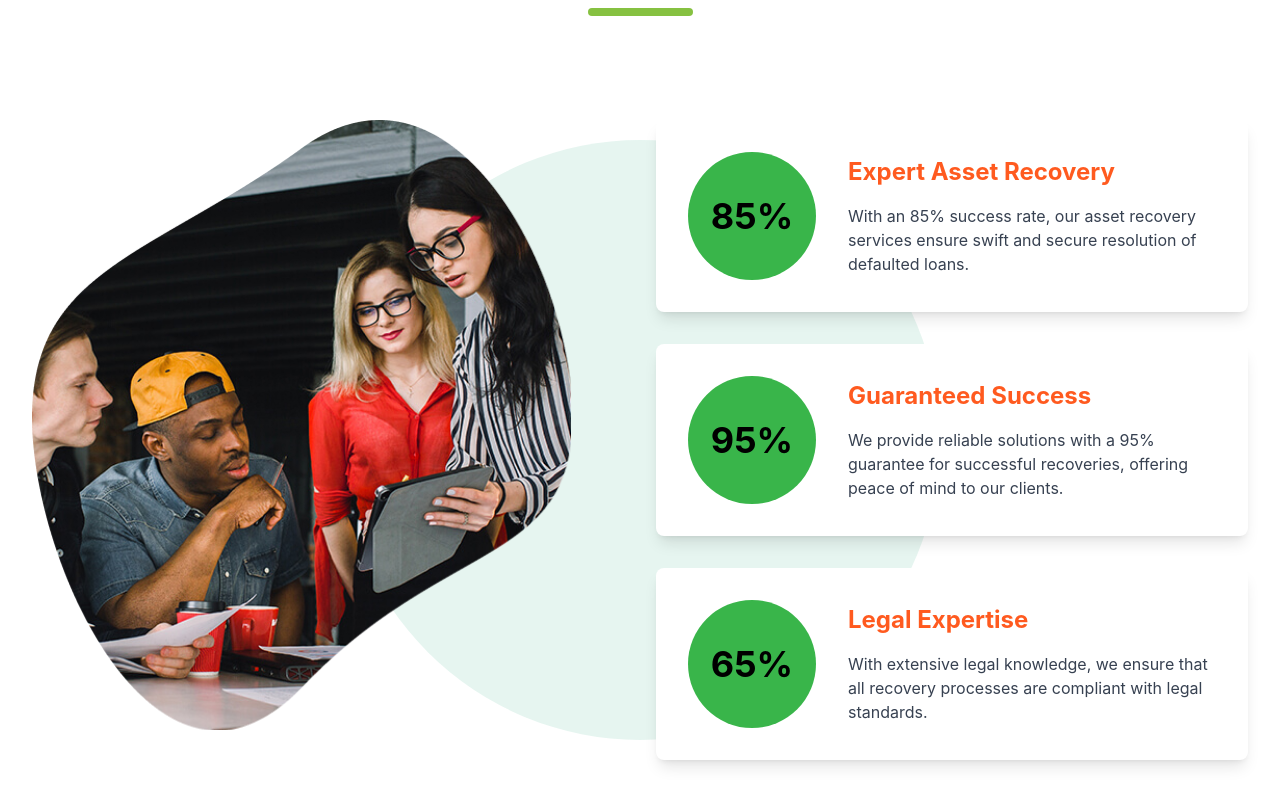
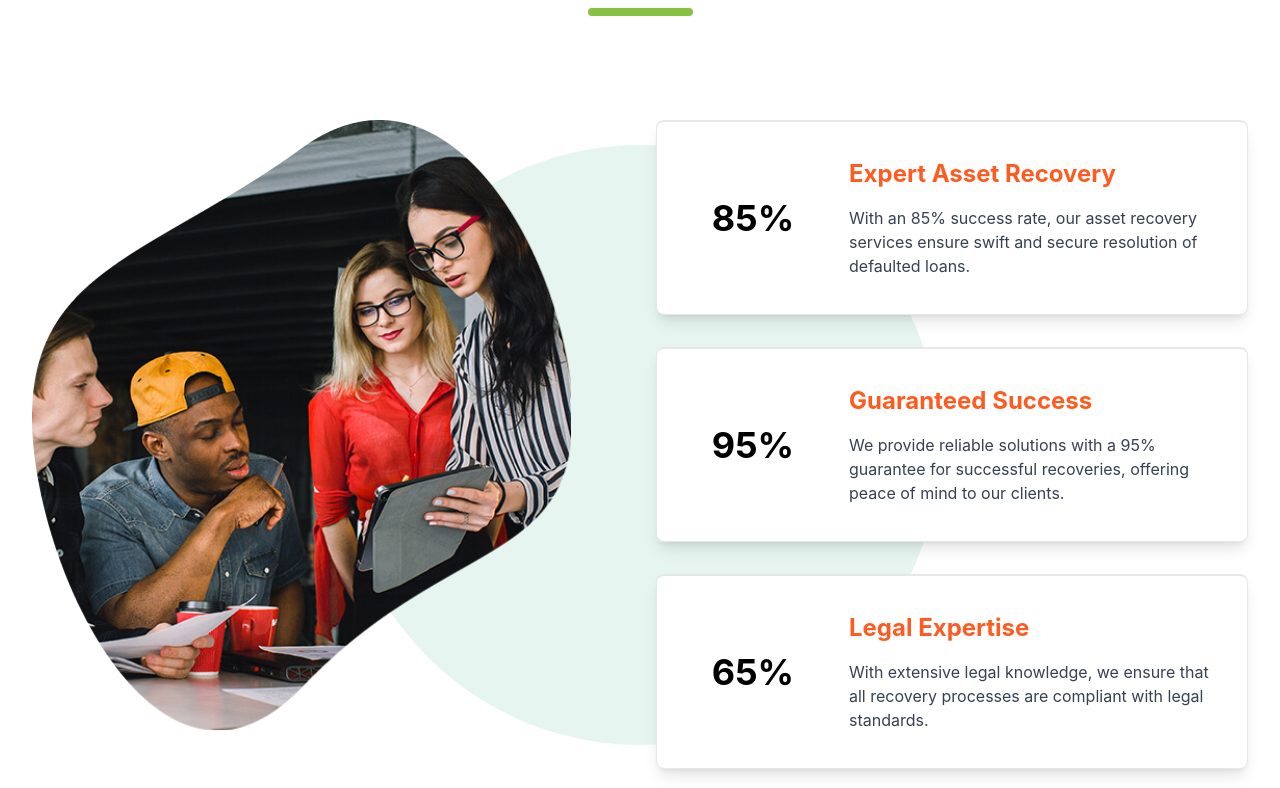
Before and after one commit to devmak122/skylines, a React (Create React App) app: page /Services in a window 1280 px wide. Shown: the part 1252-2040 px from the top of the page. Built offline with nearby package versions, Linux system fonts and the light colour scheme.

Commit message:
final2.0

```diff
--- a/src/pages/Services.jsx
+++ b/src/pages/Services.jsx
@@ -38,7 +38,7 @@ const ServicePage = () => {
     }, [from, to, duration]);
 
     return (
-      <div className="rounded-[100%] w-32 h-32 flex justify-center items-center bg-primary p-10 text-center z-10 relative">
+      <div className="rounded-[100%] w-32 h-32 flex justify-center items-center finalbg-gradient-to-r from-primary to-green-500 p-10 text-center z-10 relative">
         <p className="text-4xl font-bold">{String(count).padStart(2, '0')}%</p>
       </div>
     );
@@ -152,7 +152,7 @@ const ServicePage = () => {
 
             {/* Right Side: Content Blocks */}
             <div className="flex flex-col justify-center space-y-8">
-              <div className="bg-white flex justify-center items-center gap-8 p-8 rounded-lg shadow-lg">
+              <div className="bg-white flex justify-center items-center gap-8 p-8 rounded-lg border border-t-2  shadow-lg">
                 <IncrementingCounter from={1} to={85} duration={2000} />
                 <div>
                   <h2 className="text-2xl font-bold text-orange-500">
@@ -165,13 +165,13 @@ const ServicePage = () => {
                 </div>
               </div>
 
-              <div className="bg-white flex justify-center items-center gap-8 p-8  rounded-lg shadow-lg">
+              <div className="bg-white flex justify-center items-center gap-8 p-8 border border-t-2  rounded-lg shadow-lg">
                 <IncrementingCounter from={1} to={95} duration={2000} />
                 <div>
                   <h2 className="text-2xl font-bold text-orange-500">
                     Guaranteed Success
                   </h2>
-                  <p className="mt-4 text-gray-700">
+                  <p className="mt-4 text-gray-700 ">
                     We provide reliable solutions with a 95% guarantee for
                     successful recoveries, offering peace of mind to our
                     clients.
@@ -179,7 +179,7 @@ const ServicePage = () => {
                 </div>
               </div>
 
-              <div className="bg-white flex justify-center items-center gap-8 p-8 rounded-lg shadow-lg">
+              <div className="bg-white flex justify-center items-center gap-8 p-8 border border-t-2 rounded-lg shadow-lg">
                 <IncrementingCounter from={1} to={65} duration={2000} />
                 <div>
                   <h2 className="text-2xl font-bold text-orange-500">
```
